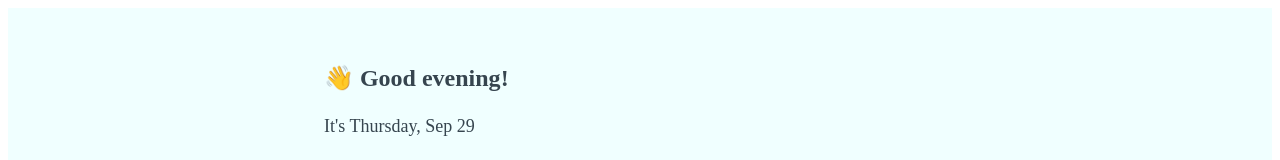
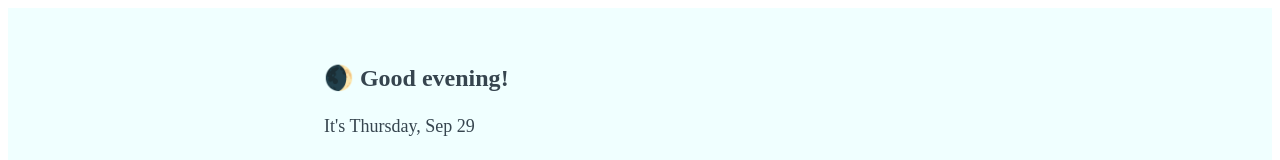
Before and after one commit to kerry-okpere/todo-test, a Next.js app: page / in a window 1280 px wide. Shown: the top 160 px of the page. Built offline with nearby package versions, Linux system fonts and the light colour scheme; no server answers; the database is empty.

Commit message:
feat: greet with dynamic emoji

```diff
--- a/src/components/greeting/index.tsx
+++ b/src/components/greeting/index.tsx
@@ -3,10 +3,14 @@ import { StyleHeading, StyleSubHeading, StyledHeader } from './styles'
 
 export const Greeting = () => {
   const { dayName, month, day, timeOfDay } = useTodayDate(new Date())
+  const emoji =
+    timeOfDay === 'morning' ? '⛅' : timeOfDay === 'afternoon' ? '☀️' : '🌒'
 
   return (
     <StyledHeader>
-      <StyleHeading>👋 Good {timeOfDay}!</StyleHeading>
+      <StyleHeading>
+        {emoji} Good {timeOfDay}!
+      </StyleHeading>
       <StyleSubHeading>
         It&apos;s {`${dayName}, ${month} ${day}`}
       </StyleSubHeading>
```
